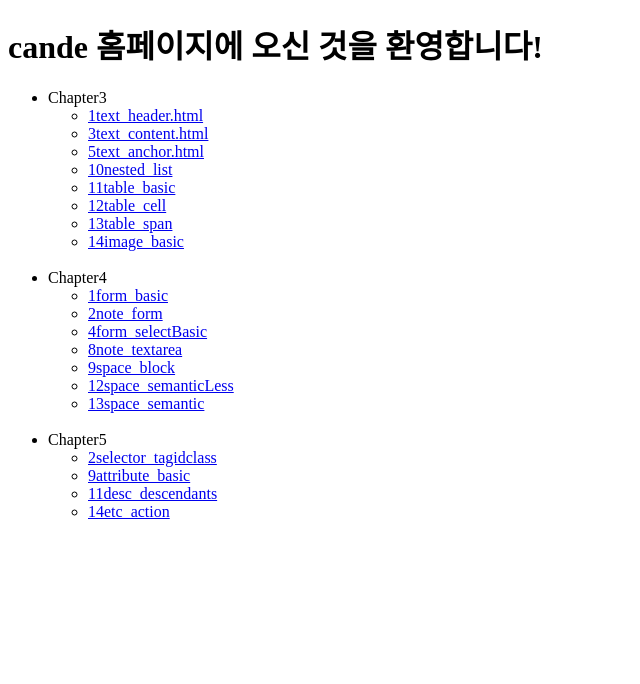
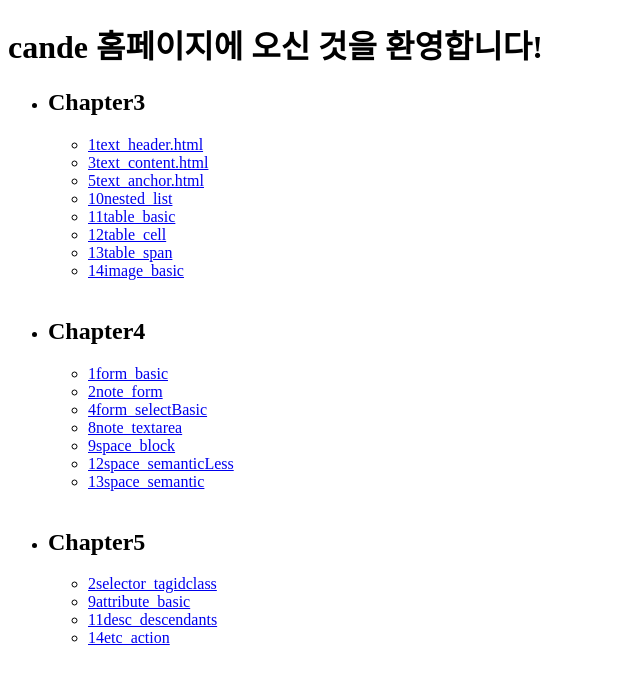
Before and after one commit to web26-2-b16/web26-2-b16, a plain HTML site: page index.html in a window 1280 px wide. Shown: the whole page, without its empty margins (0-640 px from the left). Drawn offline with Linux system fonts and the light colour scheme.

Commit message:
Add files via upload

```diff
--- a/index.html
+++ b/index.html
@@ -20,7 +20,7 @@
                     <li class="outer-menu-item">
 
 
-                        <span class="menu-title">Chapter3</span>
+                        <span class="menu-title"><h2>Chapter3</h2></span>
                         <ul class="inner-menu">
                             <li class="inner-menu-item"><a href="chapter 3/1text_header.html">1text_header.html</a>
                             </li>
@@ -37,7 +37,7 @@
                     </li>
 
                     <li class="outer-menu-item">
-                        <span class="menu-title">Chapter4</span>
+                        <span class="menu-title"><h2>Chapter4</h2></span>
                         <ul class="inner-menu">
                             <li class="inner-menu-item"><a href="chapter 4/1form_basic.html">1form_basic</a></li>
                             <li class="inner-menu-item"><a href="chapter 4/2note_form.html">2note_form</a></li>
@@ -52,7 +52,7 @@
 
 
                     <li class="outer-menu-item">
-                        <span class="menu-title">Chapter5</span>
+                        <span class="menu-title"><h2>Chapter5</h2></span>
                         <ul class="inner-menu">
                             <li class="inner-menu-item"><a
                                     href="chapter 5/2selector_tagidclass.html">2selector_tagidclass</a></li>
```
